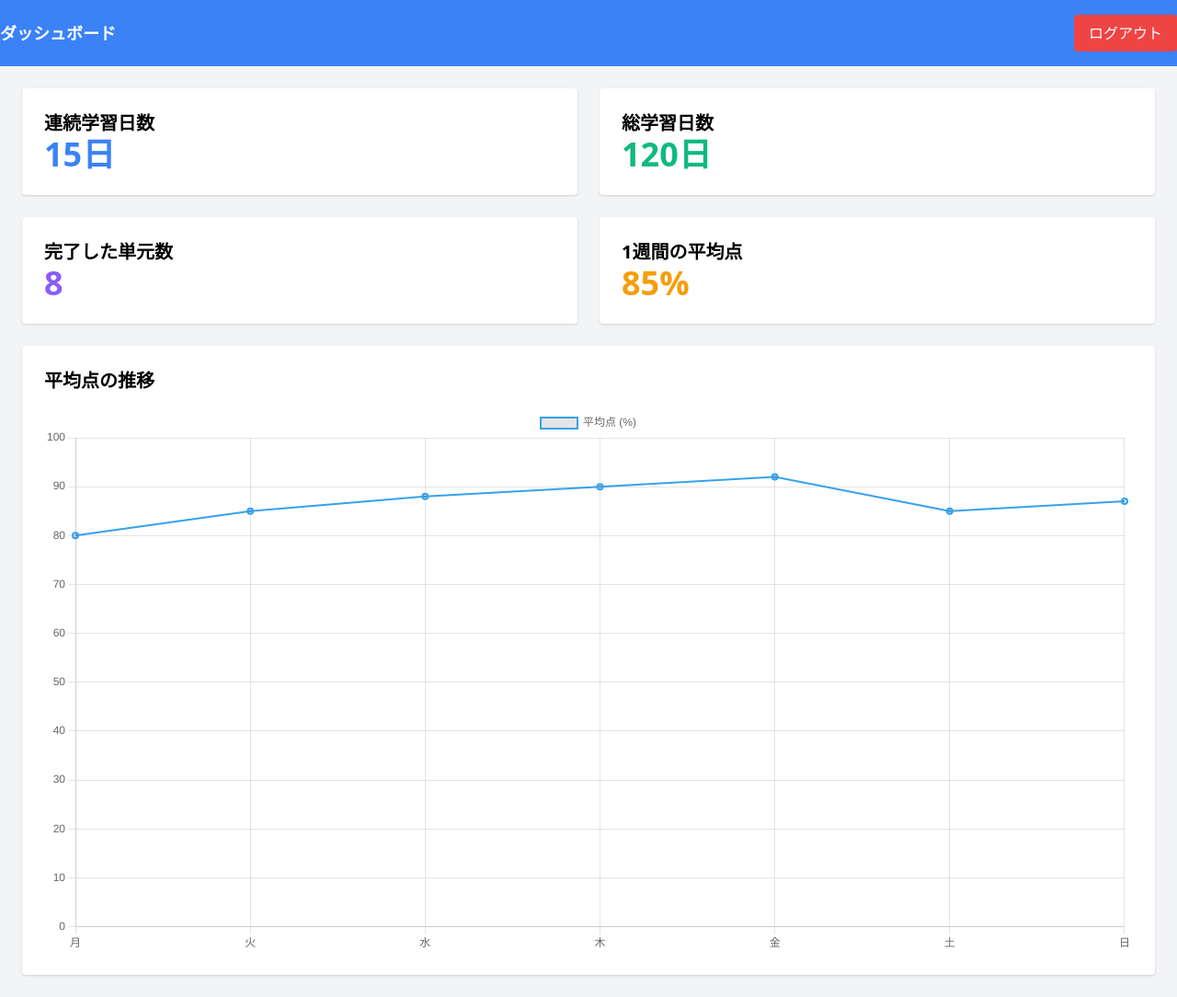
After one commit to Ikedasan77/demoapps, a Django app: template quiz/mathquiz/templates/mathquiz/dashboard.html in a window 1280 px wide. The commit adds this page. Shown: the whole page at 92% size. Run offline with Django 5.2, Linux system fonts and the light colour scheme; the template is opened without the code that fills it, so the values that code supplies are empty.

Commit message:
ログイン、新規登録、ダッシュボードの追加

```diff
--- /dev/null
+++ b/quiz/mathquiz/templates/mathquiz/dashboard.html
@@ -0,0 +1,64 @@
+<!DOCTYPE html>
+<html lang="ja">
+<head>
+    <meta charset="UTF-8">
+    <meta name="viewport" content="width=device-width, initial-scale=1.0">
+    <title>ダッシュボード</title>
+    <link rel="stylesheet" href="https://cdn.jsdelivr.net/npm/tailwindcss@2.2.19/dist/tailwind.min.css">
+    <script src="https://cdn.jsdelivr.net/npm/chart.js"></script>
+</head>
+<body class="bg-gray-100">
+    <header class="bg-blue-500 text-white py-4">
+        <div class="container mx-auto flex justify-between items-center">
+            <h1 class="text-lg font-bold">ダッシュボード</h1>
+            <a href="/logout/" class="bg-red-500 px-4 py-2 rounded">ログアウト</a>
+        </div>
+    </header>
+    <main class="container mx-auto p-6">
+        <div class="grid grid-cols-1 md:grid-cols-2 gap-6">
+            <div class="bg-white p-6 rounded shadow">
+                <h2 class="text-xl font-bold">連続学習日数</h2>
+                <p class="text-4xl font-bold text-blue-500">15日</p>
+            </div>
+            <div class="bg-white p-6 rounded shadow">
+                <h2 class="text-xl font-bold">総学習日数</h2>
+                <p class="text-4xl font-bold text-green-500">120日</p>
+            </div>
+            <div class="bg-white p-6 rounded shadow">
+                <h2 class="text-xl font-bold">完了した単元数</h2>
+                <p class="text-4xl font-bold text-purple-500">8</p>
+            </div>
+            <div class="bg-white p-6 rounded shadow">
+                <h2 class="text-xl font-bold">1週間の平均点</h2>
+                <p class="text-4xl font-bold text-yellow-500">85%</p>
+            </div>
+        </div>
+        <div class="bg-white p-6 rounded shadow mt-6">
+            <h2 class="text-xl font-bold mb-4">平均点の推移</h2>
+            <canvas id="scoreChart"></canvas>
+        </div>
+    </main>
+    <script>
+        const ctx = document.getElementById('scoreChart').getContext('2d');
+        new Chart(ctx, {
+            type: 'line',
+            data: {
+                labels: ['月', '火', '水', '木', '金', '土', '日'],
+                datasets: [{
+                    label: '平均点 (%)',
+                    data: [80, 85, 88, 90, 92, 85, 87],
+                    borderColor: 'rgba(54, 162, 235, 1)',
+                    borderWidth: 2,
+                    fill: false
+                }]
+            },
+            options: {
+                responsive: true,
+                scales: {
+                    y: { beginAtZero: true }
+                }
+            }
+        });
+    </script>
+</body>
+</html>
```
Also changed, not shown: quiz/mathquiz/templates/mathquiz/login.html (added, +31 -0 lines), quiz/mathquiz/templates/mathquiz/quiz.html (+4 -9 lines), quiz/mathquiz/templates/mathquiz/register.html (added, +35 -0 lines), quiz/mathquiz/views.py (+9 -8 lines).
